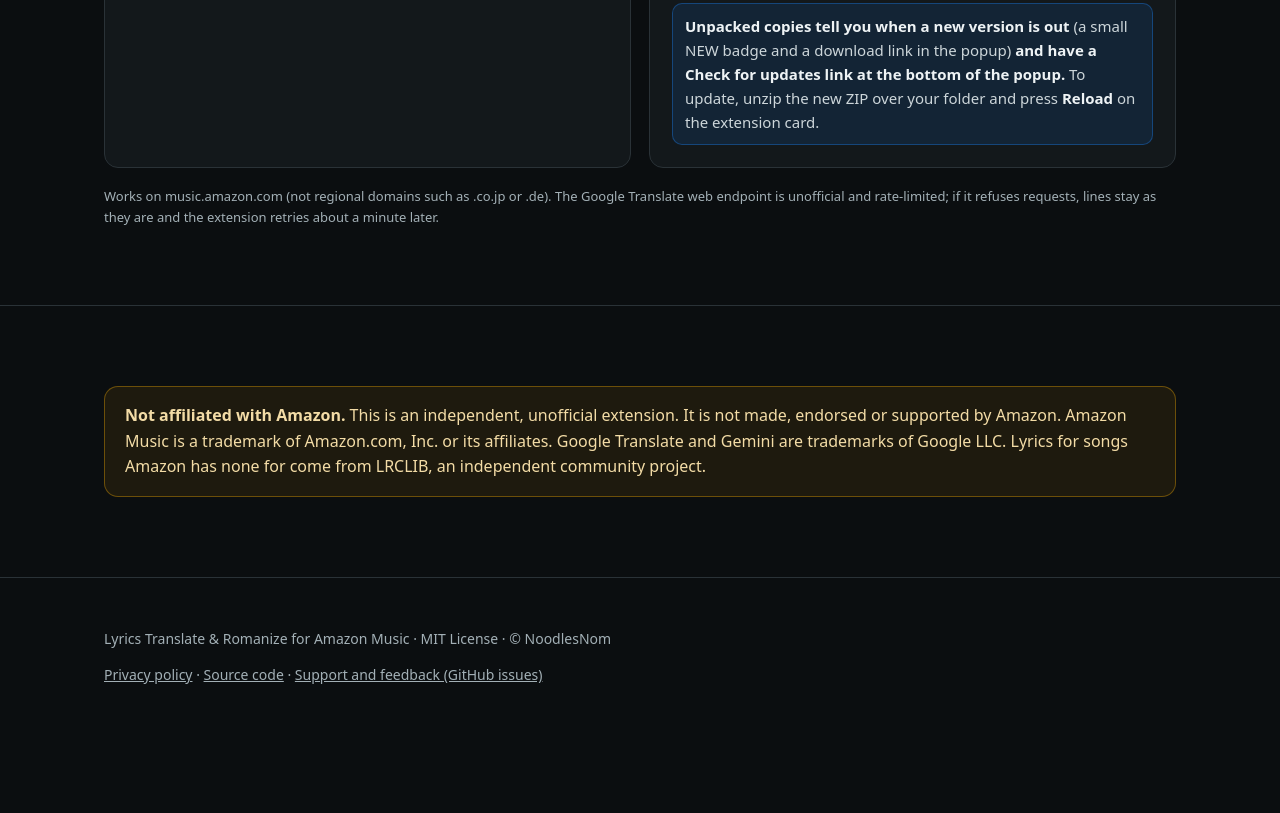
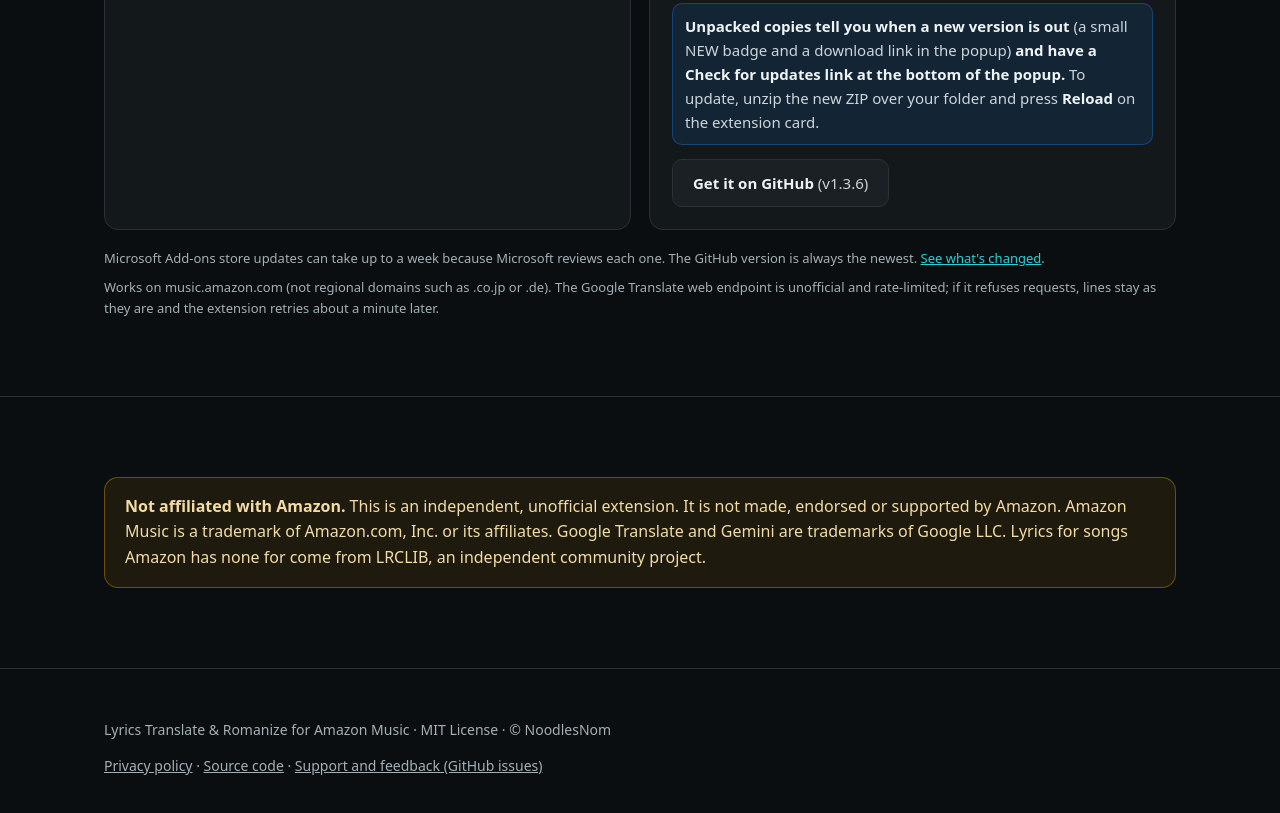
Before and after one commit to NoodlesNom/lyrics-translate-for-amazon-music, a browser extension: page docs/index.html in a window 1280 px wide. Shown: the part 8922-9735 px from the top of the page. Before the commit the page ends 9671 px from the top, so only its background shows below. Drawn offline with Linux system fonts and the light colour scheme.

Commit message:
site: GitHub button with version and the store/GitHub note in the Install section

```diff
--- a/docs/index.html
+++ b/docs/index.html
@@ -175,9 +175,11 @@
           <li>Click <b>Load unpacked</b> and pick the folder that contains <code>manifest.json</code>.</li>
           <li>Open <a href="https://music.amazon.com">music.amazon.com</a>, play a song and open the lyrics view.</li>
         </ol>
-        <p class="upd-note"><b>Unpacked copies tell you when a new version is out</b> (a small NEW badge and a download link in the popup) <b>and have a Check for updates link at the bottom of the popup.</b> To update, unzip the new ZIP over your folder and press <b>Reload</b> on the extension card.</p></div>
+        <p class="upd-note"><b>Unpacked copies tell you when a new version is out</b> (a small NEW badge and a download link in the popup) <b>and have a Check for updates link at the bottom of the popup.</b> To update, unzip the new ZIP over your folder and press <b>Reload</b> on the extension card.</p>
+        <p style="margin-top:14px"><a class="btn" href="https://github.com/NoodlesNom/lyrics-translate-for-amazon-music/releases/latest" title="Download the ZIP and load it unpacked">Get it on GitHub<span class="bver" data-ver="github"></span></a></p></div>
     </div>
-    <p class="note" style="margin-top:18px">Works on music.amazon.com (not regional domains such as .co.jp or .de). The Google Translate web endpoint is unofficial and rate-limited; if it refuses requests, lines stay as they are and the extension retries about a minute later.</p>
+    <p class="note versions" style="margin-top:18px">Microsoft Add-ons store updates can take up to a week because Microsoft reviews each one. The GitHub version is always the newest. <a href="#new">See what's changed</a>.</p>
+    <p class="note" style="margin-top:8px">Works on music.amazon.com (not regional domains such as .co.jp or .de). The Google Translate web endpoint is unofficial and rate-limited; if it refuses requests, lines stay as they are and the extension retries about a minute later.</p>
   </div>
 </section>
 
```
